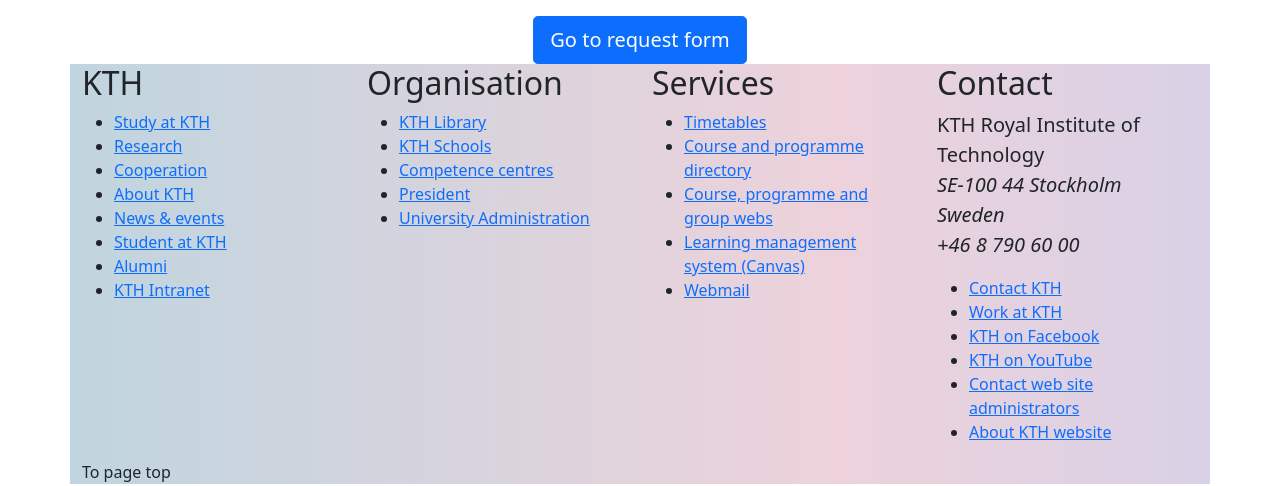
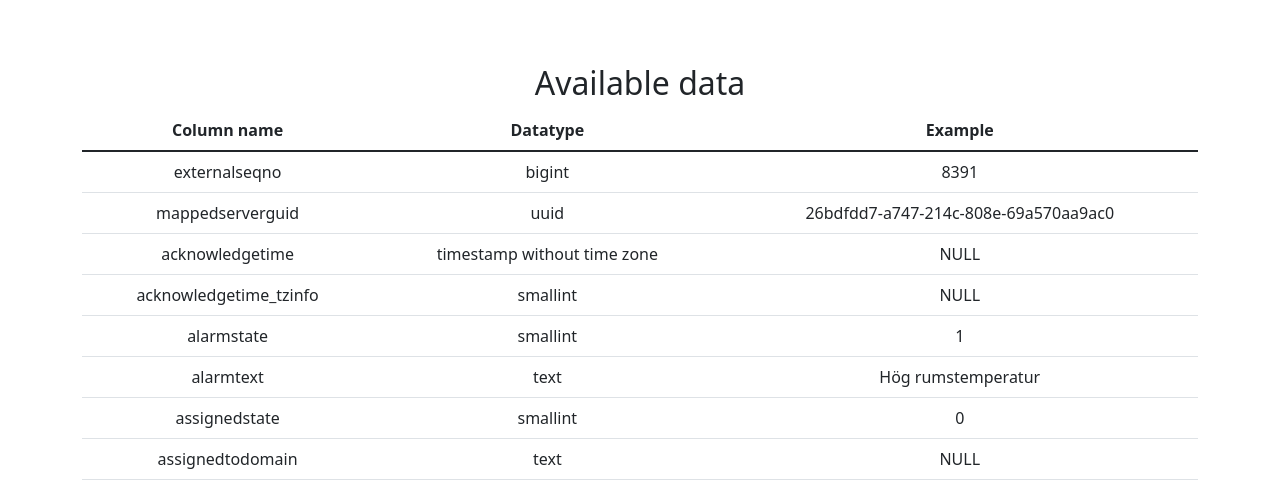
Before and after one commit to KTH/LiveInLApp, a React (Create React App) app in the folder frontend/: page /catalog in a window 1280 px wide. Shown: the part 314-800 px from the top of the page. Built offline with nearby package versions, Linux system fonts and the light colour scheme; no server answers.

Commit message:
add datatable comp

```diff
--- a/frontend/src/component/DataCatalog.js
+++ b/frontend/src/component/DataCatalog.js
@@ -1,7 +1,7 @@
-import '../../node_modules/kth-style/dist/css/kth-bootstrap.css'
-import '../style/Home.css';
-import { Button } from 'reactstrap';
+import "kth-style/dist/css/kth-bootstrap.css";
+//import '../style/Home.css';
 import { Link } from "react-router-dom";
+import DataTable from "./DataTable";
 function DataCatalog() {
     return (
         <div className="App">
@@ -10,6 +10,12 @@
                     <h1>About the data</h1>
                     <p>This app has been produced to help individual researchers export data from the KTH Live-in-lab project.</p>
                     <p>A KTH account is required to request a export of data and all data will be vetted before you gain access to the export.</p>
+                    <br/>
+                    <br/>
+                    <h2>Available data</h2>
+                    <DataTable />
+                    <br/>
+                    <br/>
                     <div className="btn-group-lg">
                         <Link to="/form" className="btn btn-primary next mr-1">Go to request form</Link>
                     </div>
--- a/frontend/src/component/DataTable.js
+++ b/frontend/src/component/DataTable.js
@@ -0,0 +1,87 @@
+import React, { useEffect, useState } from "react";
+import "kth-style/dist/css/kth-bootstrap.css";
+const DataTable = () => {
+    const exampleData = [{
+        column: 'externalseqno',
+        datatype: 'bigint',
+        exampleData: '8391'
+    },{
+        column: 'mappedserverguid',
+        datatype: 'uuid',
+        exampleData: '26bdfdd7-a747-214c-808e-69a570aa9ac0'
+    },{
+        column: 'acknowledgetime',
+        datatype: 'timestamp without time zone',
+        exampleData: 'NULL'
+    }, {
+        column: 'acknowledgetime_tzinfo',
+        datatype: 'smallint',
+        exampleData: 'NULL'
+    }, {
+        column: 'alarmstate',
+        datatype: 'smallint',
+        exampleData: '1'
+    }, {
+        column: 'alarmtext',
+        datatype: 'text',
+        exampleData: 'Hög rumstemperatur'
+    }, {
+        column: 'assignedstate',
+        datatype: 'smallint',
+        exampleData: '0'
+    },{
+        column: 'assignedtodomain',
+        datatype: 'text',
+        exampleData: 'NULL'
+    }];
+    const [tableData, setTableData] = useState(exampleData)
+
+
+    const renderColumn = (column, index) => {
+        return (
+            <tr key={index}>
+                <td>{column.column}</td>
+                <td>{column.datatype}</td>
+                <td>{column.exampleData}</td>
+            </tr>
+        )
+    }
+
+    useEffect(() => {
+        const url = "http://localhost:8080/api/getTableData"
+
+        const fetchData = async () => {
+            try {
+                const response = await fetch(url);
+                const json = await response.json();
+                console.log(json);
+                var jsondata = JSON.parse(json);
+                var jsonarray = Array.from(json);
+                setTableData(jsonarray);
+            } catch (error) {
+                console.log("error", error);
+            }
+        };
+
+        fetchData();
+    }, []);
+
+    return (
+        <div>
+
+            <table class="table">
+                <thead>
+                <tr>
+                    <th>Column name</th>
+                    <th>Datatype</th>
+                    <th>Example</th>
+                </tr>
+                </thead>
+                <tbody>
+                {tableData.map(renderColumn)}
+                </tbody>
+            </table>
+        </div>
+    );
+};
+export default DataTable;
```
